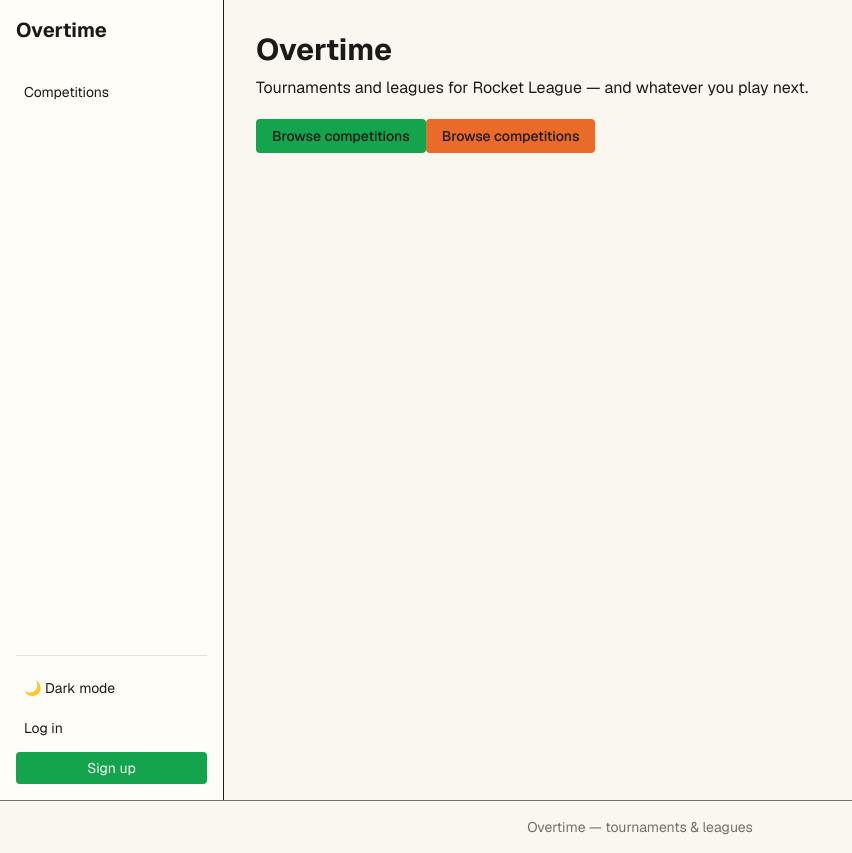
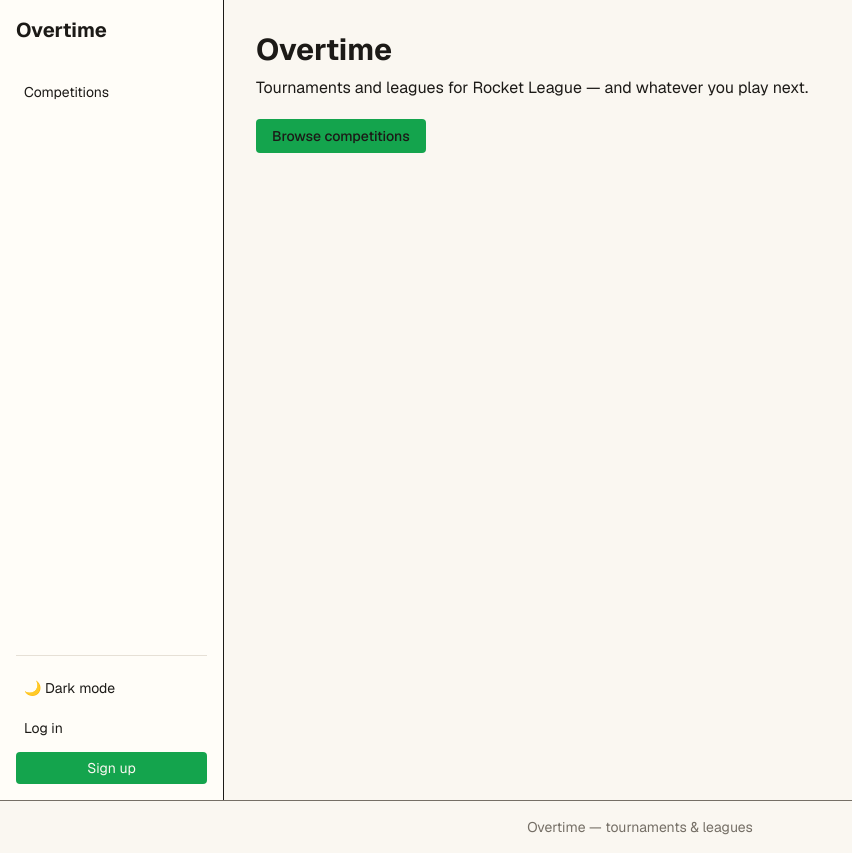
Before and after one commit to Glaxer/Overtime, a Next.js app: page / in a window 1280 px wide. Shown: the whole page, without its empty margins (0-852 px from the left). Built offline with nearby package versions, Linux system fonts and the light colour scheme; no server answers.

Commit message:
Removed temp link item to see the secondary color

```diff
--- a/app/page.tsx
+++ b/app/page.tsx
@@ -13,13 +13,6 @@
       >
         Browse competitions
       </Link>
-
-      <Link
-        href="/competitions"
-        className="rounded bg-secondary px-4 py-2 text-sm font-medium text-on-accent hover:bg-secondary-hover"
-      >
-        Browse competitions
-      </Link>
     </div>
   );
 }
```
